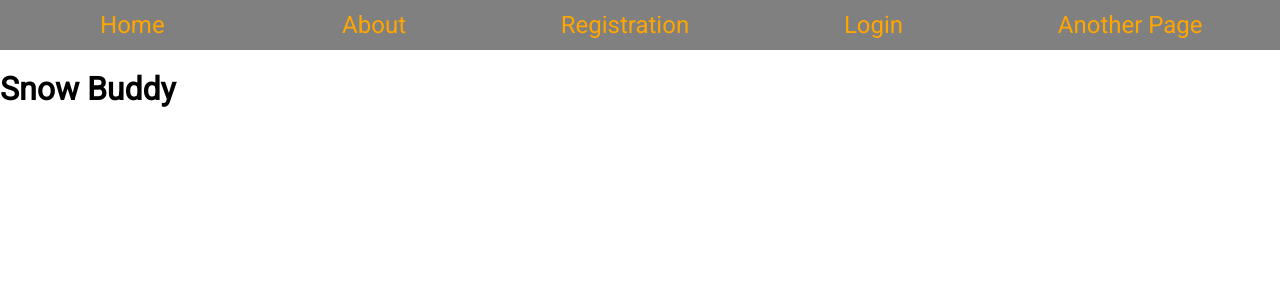
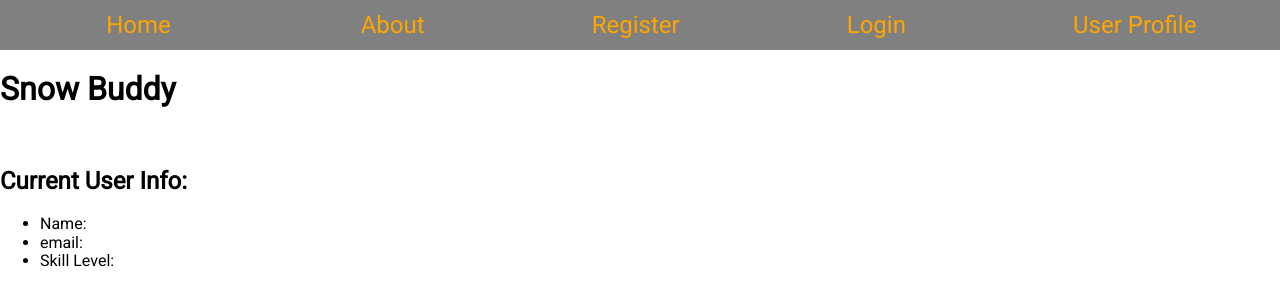
Before and after one commit to lwood54/snow-buddy, a React (Create React App) app in the folder client/: page /userProfile in a window 1280 px wide. Shown: the top 306 px of the page. Built offline with nearby package versions, Linux system fonts and the light colour scheme.

Commit message:
using logged in condition

```diff
--- a/client/src/App.js
+++ b/client/src/App.js
@@ -2,8 +2,8 @@ import React, { useState, createContext } from "react";
 import NavBar from "./navigation/navBar";
 import AppRouter from "./appRouter";
 
-export const LoggedInStatus = createContext("hello");
-export const CurrentUserContext = createContext("hello");
+export const LoggedInStatus = createContext(false);
+export const CurrentUserContext = createContext({});
 
 function App() {
 	const [isLoggedIn, setIsLoggedIn] = useState(false);
--- a/client/src/appRouter.js
+++ b/client/src/appRouter.js
@@ -4,7 +4,7 @@ import Home from "./pages/home";
 import About from "./pages/about";
 import UserRegistration from "./pages/userRegistration";
 import UserLogin from "./pages/userLogin";
-import AnotherPage from "./pages/anotherPage";
+import UserProfile from "./pages/userProfile";
 
 function AppRouter() {
 	return (
@@ -13,7 +13,7 @@ function AppRouter() {
 			<Route path="/about/" component={About} />
 			<Route path="/userRegistration/" component={UserRegistration} />
 			<Route path="/userLogin/" component={UserLogin} />
-			<Route path="/anotherPage/" component={AnotherPage} />
+			<Route path="/userProfile/" component={UserProfile} />
 		</Switch>
 	);
 }
--- a/client/src/navigation/navBar.js
+++ b/client/src/navigation/navBar.js
@@ -1,8 +1,11 @@
-import React from "react";
+import React, { useContext } from "react";
 import { Link } from "react-router-dom";
 import cls from "./nav.module.scss";
+import { LoggedInStatus } from "../App";
 
-const navBar = () => {
+const NavBar = () => {
+	const [isLoggedIn] = useContext(LoggedInStatus);
+
 	return (
 		<nav className={cls.navContainer}>
 			<div className={cls.linkContainer}>
@@ -16,17 +19,19 @@ const navBar = () => {
 			<Link to="/about/" className={cls.linkStyle}>
 				About
 			</Link>
-			<Link to="/userRegistration/" className={cls.linkStyle}>
-				Registration
+			{!isLoggedIn ? (
+				<Link to="/userRegistration/" className={cls.linkStyle}>
+					Register
+				</Link>
+			) : null}
+			<Link to="/userLogin/" className={cls.linkStyle}>
+				{!isLoggedIn ? "Login" : "Logout"}
 			</Link>
-			<Link to="/userLogin/" className={cls.linkStyle}>
-				Login
-			</Link>
-			<Link to="/anotherPage/" className={cls.linkStyle}>
-				Another Page
+			<Link to="/userProfile/" className={cls.linkStyle}>
+				User Profile
 			</Link>
 		</nav>
 	);
 };
 
-export default navBar;
+export default NavBar;
--- a/client/src/pages/userLogin.js
+++ b/client/src/pages/userLogin.js
@@ -7,7 +7,7 @@ const UserLogin = () => {
 	const [loginMessage, setLoginMessage] = useState("");
 	const [showLoginMessage, setShowLoginMessage] = useState("");
 	const [isLoggedIn, setIsLoggedIn] = useContext(LoggedInStatus);
-	const [currentUser, setCurrentUser] = useContext(CurrentUserContext);
+	const [, setCurrentUser] = useContext(CurrentUserContext); // need ' , ' to define empty variable
 
 	useEffect(() => {
 		if (isLoggedIn) {
--- a/client/src/pages/anotherPage.js
+++ b/client/src/pages/userProfile.js
@@ -1,8 +1,8 @@
 import React, { useState, useContext, useEffect } from "react";
 import { LoggedInStatus, CurrentUserContext } from "../App";
 
-const AnotherPage = () => {
-	const [isLoggedIn, setIsLoggedIn] = useContext(LoggedInStatus);
+const UserProfile = () => {
+	const [isLoggedIn] = useContext(LoggedInStatus);
 	const [currentUser, setCurrentUser] = useContext(CurrentUserContext);
 	const [newSkillLevel, setNewSkillLevel] = useState("");
 	const [userMessage, setUserMessage] = useState("");
@@ -88,4 +88,4 @@ const AnotherPage = () => {
 	);
 };
 
-export default AnotherPage;
+export default UserProfile;
```
Also changed, not shown: 1 other file (tests, documents, lock files or other folders).
